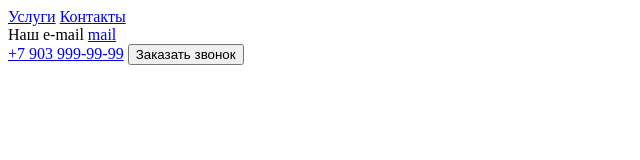
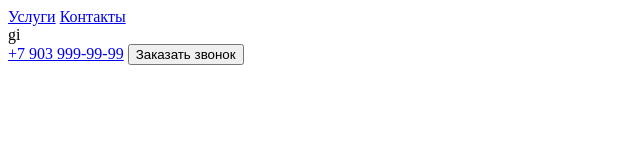
Before and after one commit to FAUSTddd/rep2, a plain HTML site: page index.html in a window 1280 px wide. Shown: the full height of the page, 0-640 px from the left. Drawn offline with Linux system fonts and the light colour scheme.

Commit message:
e-mail remove

```diff
--- a/index.html
+++ b/index.html
@@ -13,10 +13,7 @@
             <a href="#services">Услуги</a>
             <a href="#contacts">Контакты</a>
         </nav>
-        <div>
-            Наш e-mail <a href="mailto:authur82@mail.ru">mail</a>
-        </div>
-        <div>
+        gi<div>
             <a href="tel:+79039999999">+7 903 999-99-99</a>
             <button>Заказать звонок</button>
         </div>
```
